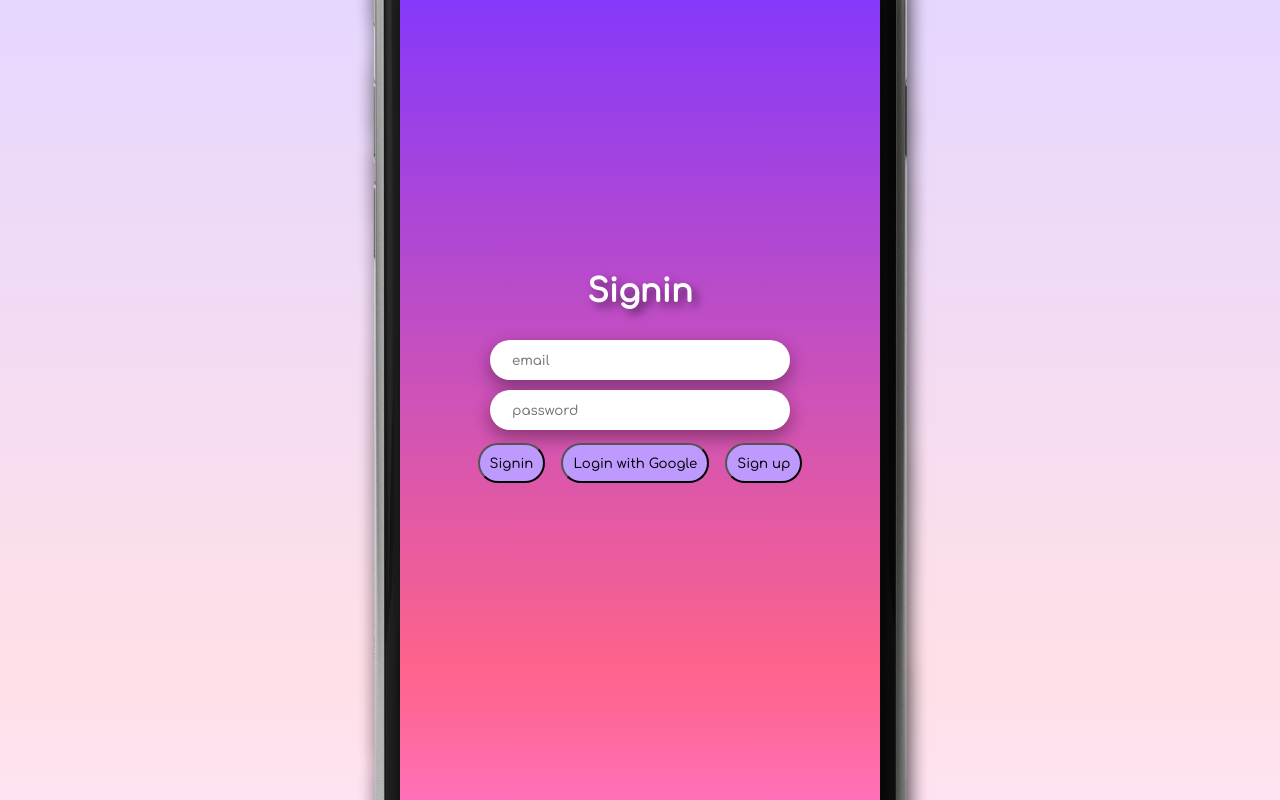
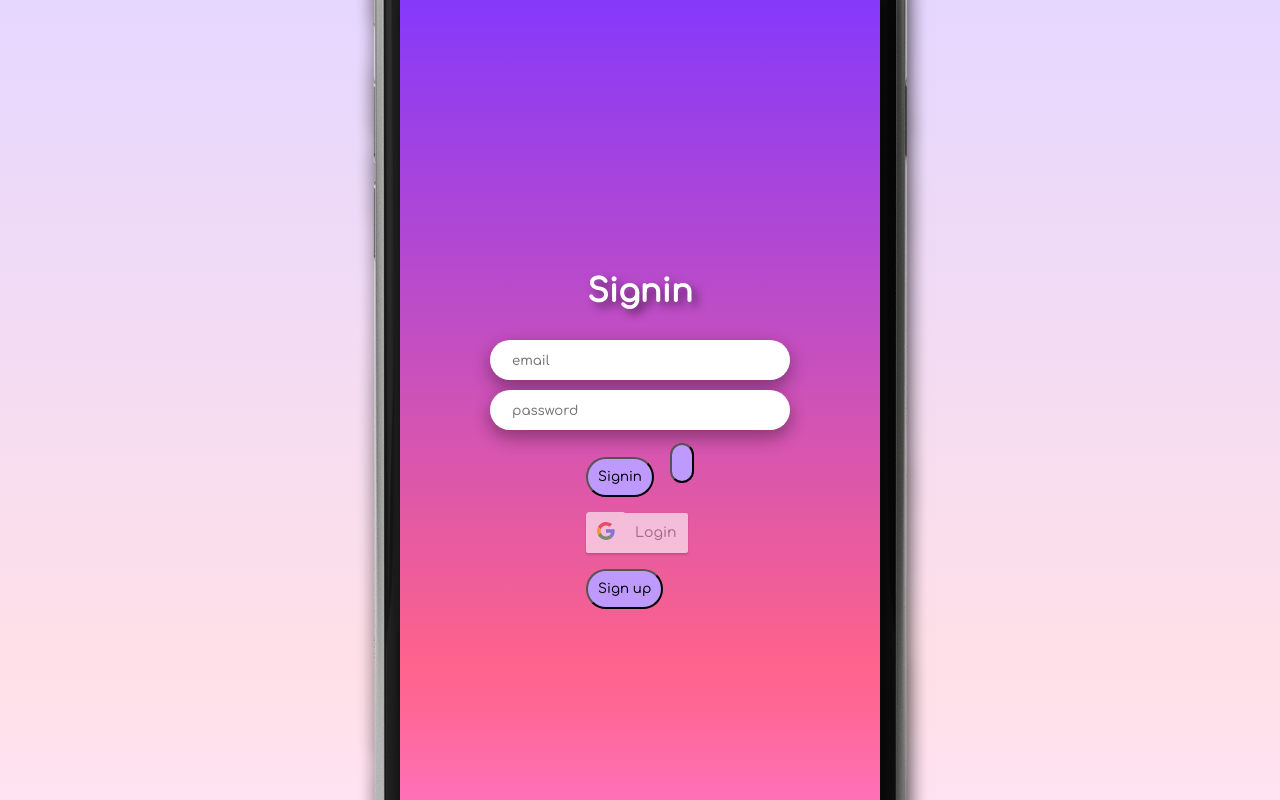
Before and after one commit to codestates/getupmate-client, a React (Create React App) app in the folder client/: page /signin in a window 1280 px wide. Shown: the top 800 px of the page. Built offline with nearby package versions, Linux system fonts and the light colour scheme.

Commit message:
[FIX]social login 구현을 하였습니다.

```diff
--- a/client/package.json
+++ b/client/package.json
@@ -8,6 +8,7 @@
     "@testing-library/user-event": "^7.2.1",
     "react": "^16.13.1",
     "react-dom": "^16.13.1",
+    "react-google-login": "^5.1.21",
     "react-scripts": "3.4.3"
   },
   "scripts": {
--- /dev/null
+++ b/client/src/component/GoogleLogin.js
@@ -0,0 +1,55 @@
+import React from 'react';
+import { GoogleLogin } from 'react-google-login';
+import profile_pic from '../profile_pic.png';
+const clientId = "1078450474633-28lil3fd23q2pqsh3sh0iqeffddee9lm.apps.googleusercontent.com";
+function G_Login(props) {
+    const Success = async (res) => {
+        const profile = res.profileObj;
+        console.log("Success! : ",res.profileObj);
+        await fetch('http://localhost:5000/user/googleLogin', {
+            method : 'POST',
+            headers: {
+                "content-type": "application/json"
+            },
+            body : JSON.stringify({
+                email: profile.email,
+                name : profile.name,
+                photo : profile.imageUrl
+            })
+        })
+        .then(result => result.json())
+        .then(async (json) => {
+            const isLoginHandler = props.isLoginHandler;
+            const setUserHandler = props.setUserHandler;
+            console.log('json : ',json);
+            let findImg = await fetch(`http://www.gijigae.com:3000/upload/${json.id}-photo.jpeg`);
+            if (findImg.status === 404) {
+              setUserHandler(json.id, json.email, profile_pic, json.nickname)
+              window.sessionStorage.setItem('photo', profile_pic);
+            } else {
+              setUserHandler(json.id, json.email, findImg.url, json.nickname)
+              window.sessionStorage.setItem('photo', findImg.url);
+            }
+            window.sessionStorage.setItem('id', json.id);
+            window.sessionStorage.setItem('email', json.email);
+            window.sessionStorage.setItem('nickname', json.nickname);
+            isLoginHandler();
+        })
+    }
+    const onFailure = (res) => {
+        console.log("Fail : ",res);
+    }
+    return(
+        <div>
+            <GoogleLogin
+                clientId={clientId}
+                buttonText="Login"
+                onSuccess={Success}
+                onFailure={onFailure}
+                cookiePolicy={'single_host_origin'}
+                isSignedIn={true}
+            />
+        </div>
+    )
+}
+export default G_Login
--- /dev/null
+++ b/client/src/component/GoogleLogout.js
@@ -0,0 +1,23 @@
+import React from 'react';
+import { GoogleLogout } from 'react-google-login';
+const clientId = "1078450474633-28lil3fd23q2pqsh3sh0iqeffddee9lm.apps.googleusercontent.com";
+function G_logout(props) {
+    const Success = (res) => {
+        console.log("Success Logout");
+    }
+    const Fail = (res) => {
+        console.log("fail : ",res)
+    }
+const { signoutHandler } = props;
+    return(
+        <div onClick={signoutHandler}>
+            <GoogleLogout
+                clientId={clientId}
+                buttonText="Logout"
+                onSuccess={Success}
+                onFailure={Fail}
+            />
+        </div>
+    )
+}
+export default G_logout
--- a/client/src/component/MyPage.js
+++ b/client/src/component/MyPage.js
@@ -1,8 +1,8 @@
 import React from 'react';
 import './MyPage.css'
 import profile_pic from '../profile_pic.png';
-import { withRouter } from "react-router-dom"
-
+import { withRouter } from "react-router-dom";
+import G_Logout  from './GoogleLogout';
 class MyPage extends React.Component {
   constructor(props) {
     super(props);
@@ -17,7 +17,6 @@ class MyPage extends React.Component {
     window.sessionStorage.setItem('pathname', this.props.location.pathname);
     window.sessionStorage.setItem('photo', this.props.photo);
   }
-
   componentDidMount() {
     // 마이페이지 피드 불러오기
     fetch(`http://www.gijigae.com:3000/feed/myfeed/${this.props.id}`)
@@ -29,19 +28,16 @@ class MyPage extends React.Component {
         })
       })
   }
-
   onChangeHandler(e) {
     this.setState({
       nickname: e.target.value
     })
   }
-
   openModalHandler() {
     this.setState({
       openModal: !this.state.openModal
     })
   }
-
   onChangePhoto(event) {
     // this.setState({ photo: e.target.files[0] });
     event.preventDefault();
@@ -58,7 +54,6 @@ class MyPage extends React.Component {
     // file(blob) 읽어오기
     reader.readAsDataURL(file);
   }
-
   uploadPhoto(e) {
     e.preventDefault();
     const { id } = this.props;
@@ -76,16 +71,12 @@ class MyPage extends React.Component {
     })
       .then((res) => {
         // console.log("changephoto response:", res)
-
         this.props.setPhotoHandler(this.state.previewPhoto)
         // console.log(this.state.previewPhoto)
-
         // 모달 창 닫기
         this.openModalHandler();
       })
   }
-
-
   changeNickname() {
     const { setNicknameHandler, id } = this.props;
     if (this.state.changeClick && this.state.nickname) {
@@ -105,8 +96,8 @@ class MyPage extends React.Component {
       changeClick: !this.state.changeClick
     })
   }
-
   signoutHandler() {
+    console.log('signoutHandler');
     fetch('http://www.gijigae.com:3000/user/signout', {
       method: 'POST',
       headers: {
@@ -120,7 +111,6 @@ class MyPage extends React.Component {
         window.sessionStorage.clear();
       })
   }
-
   render() {
     const { feed } = this.state
     return (
@@ -168,6 +158,7 @@ class MyPage extends React.Component {
             <button
               onClick={this.signoutHandler.bind(this)} className="signout"
             >Sign out</button>
+            <G_Logout signoutHandler={this.signoutHandler.bind(this)}/>
           </div>
         </div>
         <div className="MyPage_feed">
@@ -191,5 +182,4 @@ class MyPage extends React.Component {
     )
   }
 }
-
 export default withRouter(MyPage);
--- a/client/src/component/Signin.js
+++ b/client/src/component/Signin.js
@@ -2,6 +2,7 @@ import React from 'react';
 import './Signin.css'
 import { withRouter, Link } from "react-router-dom";
 import profile_pic from '../profile_pic.png';
+import G_Login from '../component/GoogleLogin';
 class Signin extends React.Component {
   constructor(props) {
     super(props);
@@ -47,13 +48,18 @@ class Signin extends React.Component {
   onClickSignUp() {
     this.props.history.push("/signup");
   }
-  async socialLoginHandelr(){
+  onClickSocialLogin(){
+    fetch('https://accounts.google.com/o/oauth2/v2/auth?response_type=code&redirect_uri=http%3A%2F%2Fwww.gijigae.com%3A3000%2Fauth%2Fgoogle%2Fcallback&scope=profile+email&client_id=317692737791-h4rfsfpnp9k27e1rto3mq0jd412uvgfq.apps.googleusercontent.com&flowName=GeneralOAuthFlow')
+    .then(() => console.log(JSON.parse(document.querySelector("body").textContent)));
+  }
+//   async socialLoginHandelr(){
+//     const { isLoginHandler, setUserHandler } = this.props;
+//     let findUser = await fetch("http://www.gijigae.com:3000/auth/google/callback")
+//     let user = await findUser.json();
+//     console.log(user);
+//   }
+  render() {
     const { isLoginHandler, setUserHandler } = this.props;
-    let findUser = await fetch("http://www.gijigae.com:3000/auth/google/callback")
-    let user = await findUser.json();
-    console.log(user);
-  }
-  render() {
     return (
       <div className="signin">
         <h2>Signin</h2>
@@ -76,10 +82,12 @@ class Signin extends React.Component {
             <button
               onClick={this.onClickSignin.bind(this)}
             >Signin</button>
-            <button onClick={this.socialLoginHandelr.bind(this)}>
-              <a href="http://www.gijigae.com:3000/auth/google">Login with Google</a></button>
+            <button onClick={this.onClickSocialLogin.bind(this)}></button>
+            <G_Login
+              isLoginHandler={isLoginHandler}
+              setUserHandler={setUserHandler}
+            />
             <button
-              onClick={this.onClickSignUp.bind(this)}
             >Sign up</button>
           </div>
         </div>
```
Also changed, not shown: 1 other file (tests, documents, lock files or other folders).
